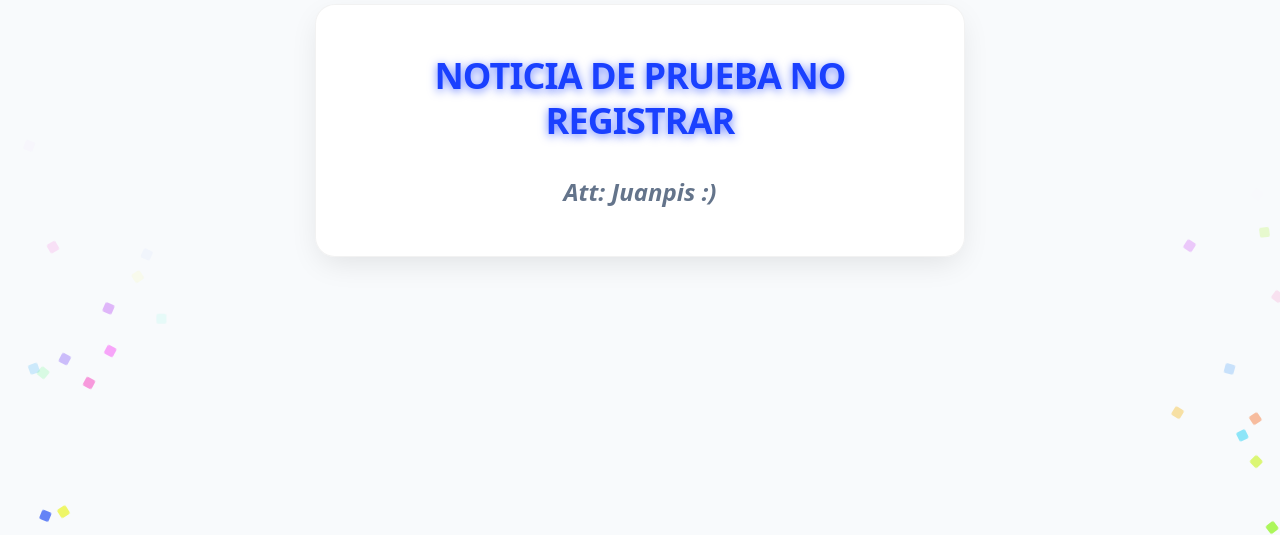
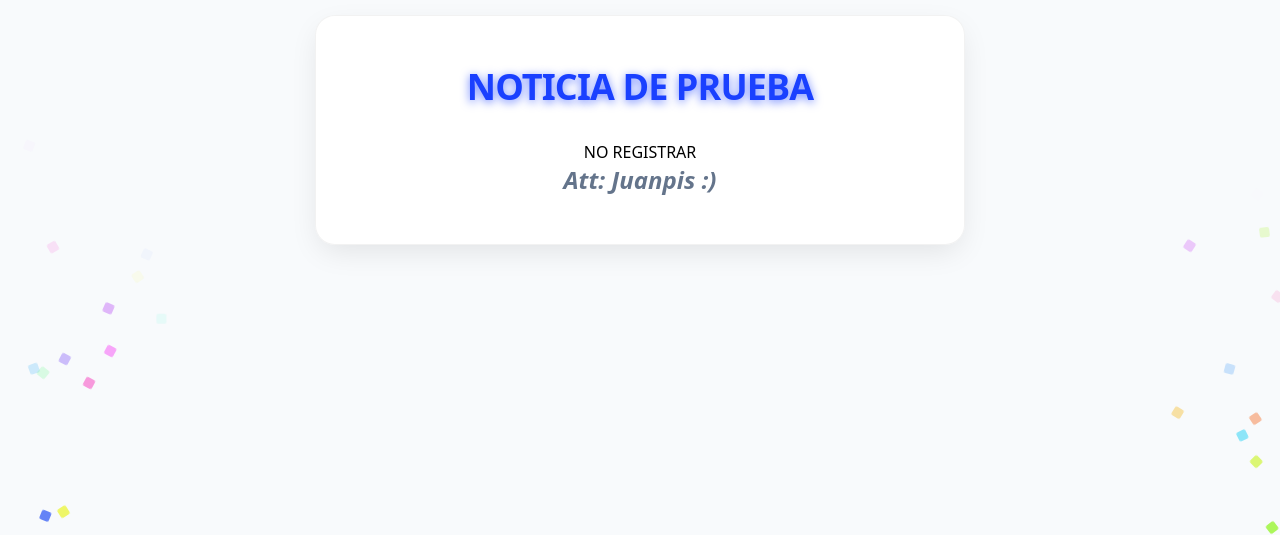
Before and after one commit to jpmcmoreno/noticia_prueba, a plain HTML site: page index.html in a window 1280 px wide. Shown: the part 270-805 px from the top of the page. Drawn offline with Linux system fonts and the light colour scheme.

Commit message:
Update title and heading in index.html

```diff
--- a/index.html
+++ b/index.html
@@ -3,7 +3,7 @@
 <head>
   <meta charset="UTF-8">
   <meta name="viewport" content="width=device-width, initial-scale=1.0">
-  <title>Noticia de Prueba con Confeti</title>
+  <title>Noticia de Prueba</title>
   <style>
     * {
       box-sizing: border-box;
@@ -68,7 +68,8 @@
 <body>
 
   <div class="card">
-    <h1 id="title" class="title">NOTICIA DE PRUEBA NO REGISTRAR</h1>
+    <h1 id="title" class="title">NOTICIA DE PRUEBA</h1>
+    <span id="animated-text" class="title-highlight">NO REGISTRAR</span>
     <p class="signature">Att: Juanpis :)</p>
   </div>
 
```
